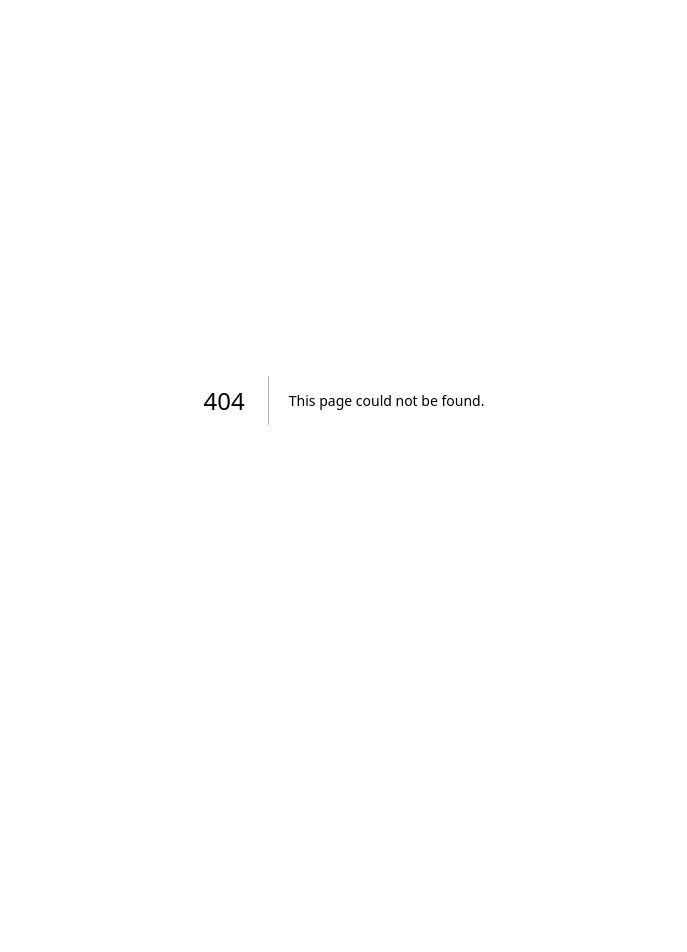
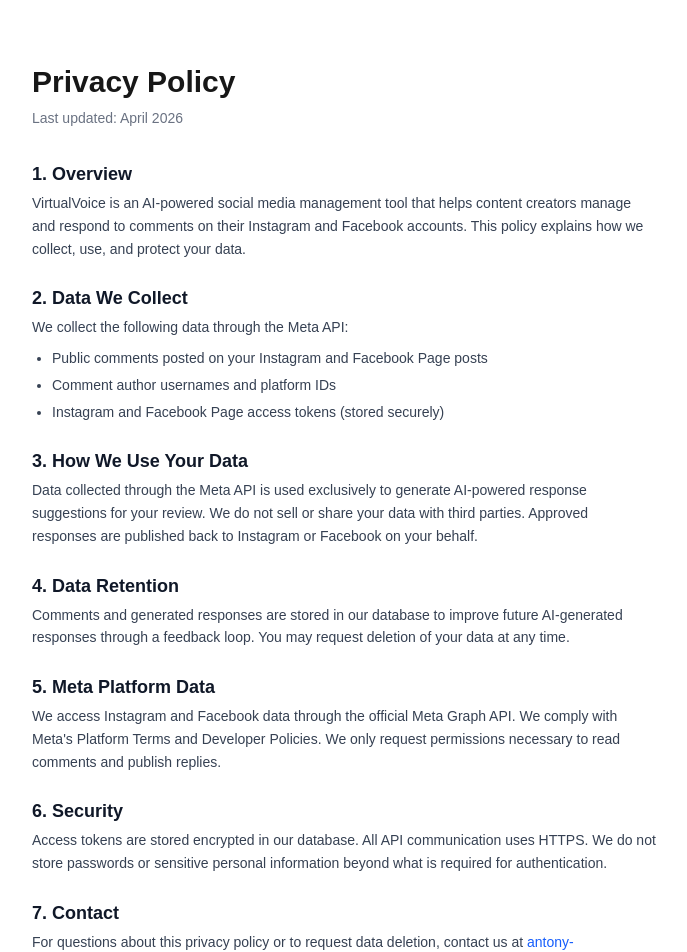
Before and after one commit to adelgadox/virtualvoice, a Next.js app in the folder frontend/: page /privacy in a window 1280 px wide. Before the commit this address had no page. Shown: the top 952 px of the page, without its empty margins (296-983 px from the left). Before the commit the page ends 800 px from the top, so only its background shows below. Built offline with nearby package versions, Linux system fonts and the light colour scheme.

Commit message:
feat: add privacy policy page for Meta app review

```diff
--- /dev/null
+++ b/frontend/src/app/privacy/page.tsx
@@ -0,0 +1,80 @@
+export const metadata = {
+  title: "Privacy Policy — VirtualVoice",
+};
+
+export default function PrivacyPage() {
+  return (
+    <main className="max-w-2xl mx-auto py-16 px-6">
+      <h1 className="text-3xl font-bold mb-2">Privacy Policy</h1>
+      <p className="text-sm text-gray-500 mb-8">Last updated: April 2026</p>
+
+      <section className="space-y-6 text-gray-700 text-sm leading-relaxed">
+        <div>
+          <h2 className="text-lg font-semibold text-gray-900 mb-1">1. Overview</h2>
+          <p>
+            VirtualVoice is an AI-powered social media management tool that helps content creators
+            manage and respond to comments on their Instagram and Facebook accounts. This policy
+            explains how we collect, use, and protect your data.
+          </p>
+        </div>
+
+        <div>
+          <h2 className="text-lg font-semibold text-gray-900 mb-1">2. Data We Collect</h2>
+          <p>We collect the following data through the Meta API:</p>
+          <ul className="list-disc pl-5 mt-2 space-y-1">
+            <li>Public comments posted on your Instagram and Facebook Page posts</li>
+            <li>Comment author usernames and platform IDs</li>
+            <li>Instagram and Facebook Page access tokens (stored securely)</li>
+          </ul>
+        </div>
+
+        <div>
+          <h2 className="text-lg font-semibold text-gray-900 mb-1">3. How We Use Your Data</h2>
+          <p>
+            Data collected through the Meta API is used exclusively to generate AI-powered response
+            suggestions for your review. We do not sell or share your data with third parties.
+            Approved responses are published back to Instagram or Facebook on your behalf.
+          </p>
+        </div>
+
+        <div>
+          <h2 className="text-lg font-semibold text-gray-900 mb-1">4. Data Retention</h2>
+          <p>
+            Comments and generated responses are stored in our database to improve future
+            AI-generated responses through a feedback loop. You may request deletion of your data
+            at any time.
+          </p>
+        </div>
+
+        <div>
+          <h2 className="text-lg font-semibold text-gray-900 mb-1">5. Meta Platform Data</h2>
+          <p>
+            We access Instagram and Facebook data through the official Meta Graph API. We comply
+            with Meta{"'"}s Platform Terms and Developer Policies. We only request permissions
+            necessary to read comments and publish replies.
+          </p>
+        </div>
+
+        <div>
+          <h2 className="text-lg font-semibold text-gray-900 mb-1">6. Security</h2>
+          <p>
+            Access tokens are stored encrypted in our database. All API communication uses HTTPS.
+            We do not store passwords or sensitive personal information beyond what is required
+            for authentication.
+          </p>
+        </div>
+
+        <div>
+          <h2 className="text-lg font-semibold text-gray-900 mb-1">7. Contact</h2>
+          <p>
+            For questions about this privacy policy or to request data deletion, contact us at{" "}
+            <a href="mailto:antony-delgado@hotmail.com" className="text-blue-600 hover:underline">
+              antony-delgado@hotmail.com
+            </a>
+            .
+          </p>
+        </div>
+      </section>
+    </main>
+  );
+}
```
